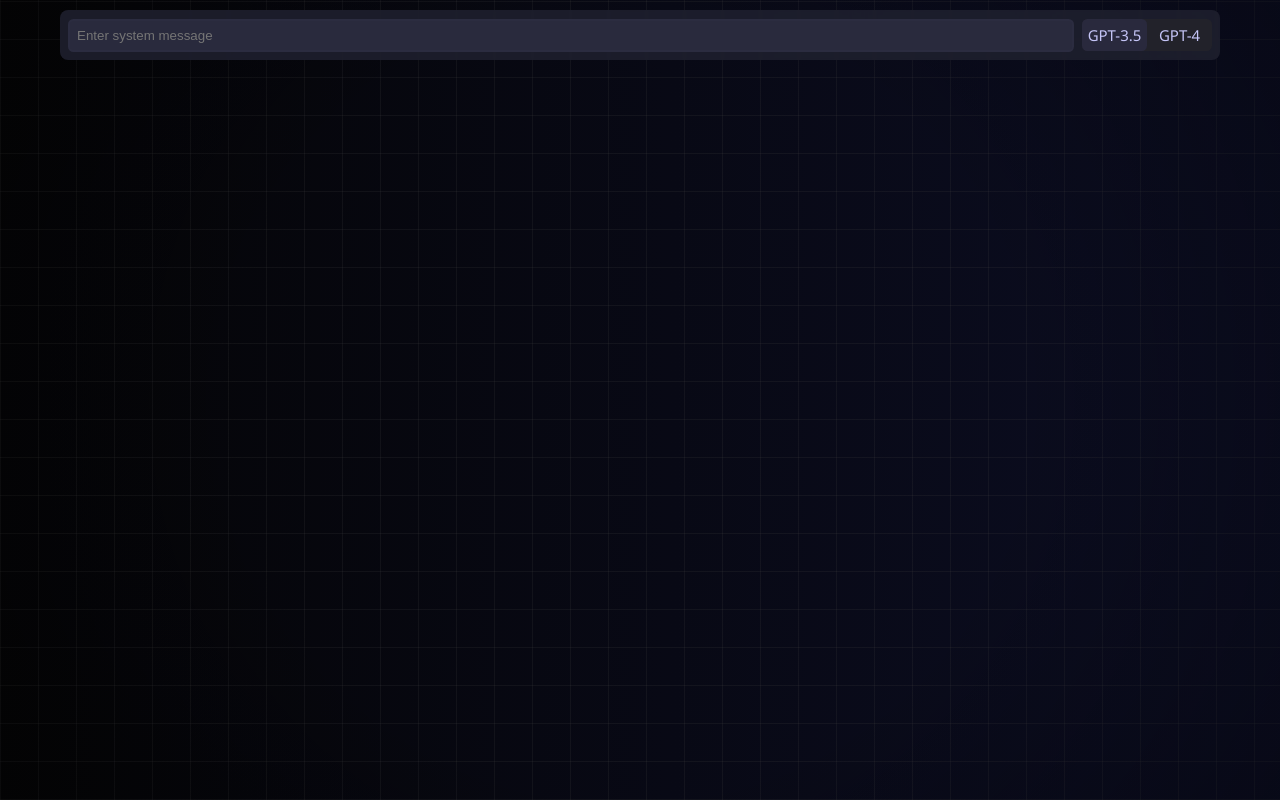
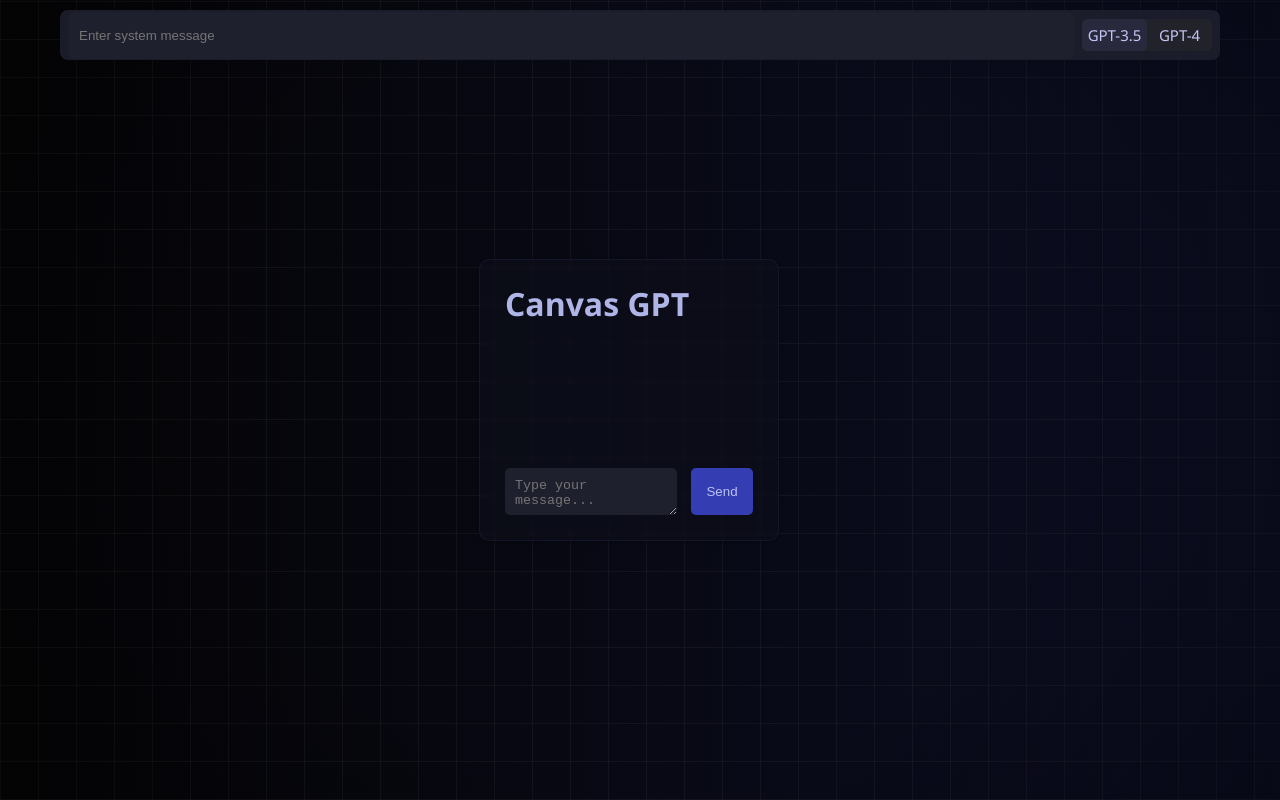
Before and after one commit to AVGVSTVS96/reactGPT, a React (Vite) app in the folder reactGPT/: page / in a window 1280 px wide. Built offline with nearby package versions, Linux system fonts and the light colour scheme.

Commit message:
updates to integrate chat component and server function

```diff
--- a/reactGPT/src/App.jsx
+++ b/reactGPT/src/App.jsx
@@ -1,13 +1,38 @@
-import Menubar from './components/MenuBar'
-import './App.css'
+import { useState } from 'react';
+import Menubar from './components/MenuBar';
+import Chat from './components/Chat';
+import './App.css';
 
 function App() {
+  const [modelName, setModelName] = useState("gpt-3.5");
+  const [systemMessage, setSystemMessage] = useState("");
+
+  const handleModelToggle = (checked) => {
+    if (checked) {
+      setModelName("gpt-4");
+    } else {
+      setModelName("gpt-3.5-turbo");
+    }
+  };
+
+  const handleSystemMessageChange = (event) => {
+    setSystemMessage(event.target.value);
+  };
 
   return (
-    <>
-      <Menubar />
-    </>
-  )
+    <div>
+      <Menubar
+        modelName={modelName}
+        systemMessage={systemMessage}
+        onModelToggle={handleModelToggle}
+        onSystemMessageChange={handleSystemMessageChange}
+      />
+      <Chat
+        modelName={modelName}
+        systemMessage={systemMessage}
+      />
+    </div>
+  );
 }
 
-export default App
+export default App;
--- a/reactGPT/src/components/Chat.css
+++ b/reactGPT/src/components/Chat.css
@@ -0,0 +1,118 @@
+.chat-container {
+    display: flex;
+    flex-direction: column;
+    max-height: 80vh;
+    min-height: 200px;
+    max-width: 900px;
+    width: 80%;
+    padding: 20px;
+    border-radius: 10px;
+
+    background-color: hsla(235, 30%, 8%, 0.6);
+    backdrop-filter: blur(1px);
+    border: 0.25px solid hsla(235, 30%, 20%, 0.4);
+    box-shadow: 0 1px 3px rgba(0, 0, 0, 0.12), 0 1px 2px rgba(0, 0, 0, 0.24);
+  }
+
+  .chat-wrapper {
+    display: flex;
+    flex-direction: column;
+    height: 100%;
+    overflow-y: auto;
+  }
+
+  .chat-box {
+    flex-grow: 1;
+    width: 100%;
+    min-height: 100px;
+    margin-bottom: 20px;
+    overflow-y: auto;
+  }
+
+  .input-form {
+    display: flex;
+    justify-content: space-between;
+    margin-bottom: 5px;
+  }
+
+  .input {
+    flex-grow: 1;
+    min-width: 70px;
+    border-radius: 5px;
+    margin-left: 5px;
+    padding: 10px;
+    border: 0px;
+    background-color: hsl(235, 20%, 15%);
+    color: hsl(240, 25%, 75%);
+    transition: box-shadow 0.2s ease-in-out;
+  }
+
+  .input:focus {
+    outline: none;
+    box-shadow: inset 0px 0px 12px 0px hsla(235, 20%, 10%, 0.98);
+  }
+
+  .heading {
+    text-align: left;
+    margin-left: 5px;
+    margin-top: 0px;
+    margin-bottom: 20px;
+    background-clip: text;
+    background: hsl(235, 55%, 80%);
+    -webkit-background-clip: text;
+    -webkit-text-fill-color: transparent;
+  }
+
+  .button {
+    background-color: hsl(235, 55%, 45%);
+    color: hsl(235, 75%, 85%);
+
+    border: none;
+    border-radius: 5px;
+    padding: 10px 15px;
+    margin-left: 10px;
+    margin-right: 5px;
+    cursor: pointer;
+    transition: background-color 0.16s ease-in;
+  }
+
+  .button:hover {
+    background-color: hsl(235, 50%, 35%);
+  }
+
+  .message {
+    display: inline-block;
+    max-width: 70%;
+    margin: 5px;
+    padding: 10px;
+    border-radius: 10px;
+    overflow-wrap: break-word;
+    overflow-x: auto;
+    white-space: pre-wrap;
+  }
+
+  .message li {
+    white-space: normal;
+  }
+
+  .message code {
+    border-radius: 8px;
+  }
+
+  .user-message {
+    background-color: hsl(235, 55%, 45%);
+    color: hsl(240, 76%, 90%);
+    float: right;
+    clear: both;
+  }
+
+  .assistant-message {
+    background-color: hsl(235, 23%, 65%);
+    color: hsl(240, 30%, 25%);
+    float: left;
+    clear: both;
+  }
+
+  .message * {
+    margin: 0px;
+  }
--- a/reactGPT/src/components/Chat.jsx
+++ b/reactGPT/src/components/Chat.jsx
@@ -1 +1,86 @@
-import "./Chat.css";
+import PropTypes from 'prop-types';
+import { useState } from 'react';
+import './Chat.css';
+
+Chat.propTypes = {
+    modelName: PropTypes.string,
+    systemMessage: PropTypes.string,
+  };
+
+function Chat(props) {
+  const [messages, setMessages] = useState([]);
+
+  const handleFormSubmit = async (event) => {
+    event.preventDefault();
+
+    let userInput = event.target.user_input.value.trim();
+
+    // Update system message
+    if (props.systemMessage && (!messages.some(message => message.role === 'system') || props.systemMessage !== messages.find(message => message.role === 'system').content)) {
+      let systemMessageIndex = messages.findIndex((message) => message.role === 'system');
+      // If the system message exists in array, remove it
+      if (systemMessageIndex !== -1) {
+        messages.splice(systemMessageIndex, 1);
+      }
+      messages.push({ role: 'system', content: props.systemMessage });
+    }
+
+    // Add user message to messages
+    setMessages([...messages, { role: 'user', content: userInput }]);
+
+    // Send request to server
+    const response = await fetch("http://localhost:8000/gpt4", {
+      method: "POST",
+      body: JSON.stringify({
+        messages: messages,
+        model_type: props.modelName,
+      }),
+      headers: {
+        "Content-Type": "application/json",
+      },
+    });
+
+    // Handle server response
+    if (response.ok) {
+      const eventSource = new EventSource(response.url);
+      eventSource.onmessage = (event) => {
+        const assistantMessage = event.data;
+        setMessages(prevMessages => [...prevMessages, { role: 'assistant', content: assistantMessage }]);
+      };
+      eventSource.onerror = (error) => {
+        console.error(`EventSource failed: ${error}`);
+        eventSource.close();
+      };
+    } else {
+      console.error(`Error: ${response.status}`);
+    }
+
+    // Clear user input
+    event.target.user_input.value = '';
+  };
+
+  return (
+    <div className="chat-container">
+      <h1 className="heading">Canvas GPT</h1>
+      <div className="chat-wrapper">
+        <div id="chat-messages" className="chat-box">
+          {messages.map((message, index) => (
+            <p key={index}>{message.role}: {message.content}</p>
+          ))}
+        </div>
+        <form id="chat-form" className="input-form" onSubmit={handleFormSubmit}>
+          <textarea
+            type="text"
+            className="input"
+            id="user-input"
+            name="user_input"
+            placeholder="Type your message..."
+          />
+          <button className="button" type="submit" id="submitBtn">Send</button>
+        </form>
+      </div>
+    </div>
+  );
+}
+
+export default Chat;
--- a/reactGPT/src/components/MenuBar.jsx
+++ b/reactGPT/src/components/MenuBar.jsx
@@ -1,20 +1,21 @@
-import { useState } from "react";
+import PropTypes from 'prop-types';
 import "./MenuBar.css";
 
-const Menubar = () => {
-  const [systemMessage, setSystemMessage] = useState("");
-  const [modelValue, setModelValue] = useState(false);
-
-  const SystemMessageChange = (event) => {
-    setSystemMessage(event.target.value);
+Menubar.propTypes = {
+  modelName: PropTypes.string,
+  systemMessage: PropTypes.string,
+  onModelToggle: PropTypes.func,
+  onSystemMessageChange: PropTypes.func,
 };
 
-  const ModelToggleChange = (event) => {
-    setModelValue(event.target.checked);
+function Menubar(props) {
+  const handleModelToggleChange = (event) => {
+    props.onModelToggle(event.target.checked);
   };
 
-  // eslint-disable-next-line no-unused-vars
-  const modelName = modelValue ? "gpt-4" : "gpt-3.5";
+  const handleSystemMessageChange = (event) => {
+    props.onSystemMessageChange(event);
+  };
 
   return (
     <div className="menubar">
@@ -23,16 +24,16 @@ const Menubar = () => {
         className="input"
         id="system-message"
         placeholder="Enter system message"
-        value={systemMessage}
-        onChange={SystemMessageChange}
+        value={props.systemMessage}
+        onChange={handleSystemMessageChange}
       />
 
       <label className="slider-container">
         <input
           type="checkbox"
           autoComplete="off"
-            checked={modelValue}
-            onChange={ModelToggleChange}
+          checked={props.modelName === "gpt-4"}
+          onChange={handleModelToggleChange}
         />
 
         <span className="slider-track">
@@ -41,9 +42,8 @@ const Menubar = () => {
           <span className="model-label" id="model-label-right">{"GPT-4"}</span>
         </span>
       </label>
-
     </div>
   );
-};
+}
 
 export default Menubar;
```
Also changed, not shown: 1 other file (tests, documents, lock files or other folders). Lines whose indentation alone changed are shown as unchanged.
